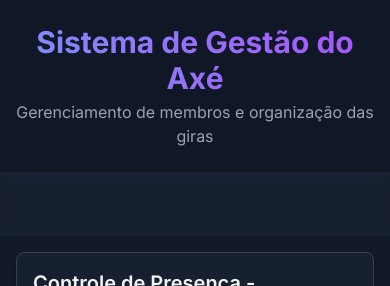
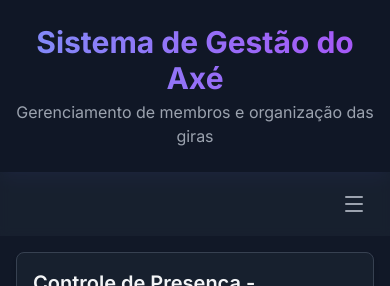
Before and after one commit to carlosvittor-ui/gestao_do-centro, a React (Vite) app: page / in a window 390 px wide. Shown: the top 286 px of the page. Built offline with nearby package versions, Linux system fonts and the light colour scheme.

Commit message:
Update App.tsx

```diff
--- a/App.tsx
+++ b/App.tsx
@@ -7,6 +7,7 @@ import OrganizacaoGira from './components/OrganizacaoGira';
 import HistoricoView from './components/HistoricoView';
 import { Header } from './components/Header';
 import { Footer } from './components/Footer';
+import { Menu, X } from 'lucide-react';
 
 const App: React.FC = () => {
   const [filhos, setFilhos] = useState<Filho[]>([]);
@@ -30,6 +31,8 @@ const App: React.FC = () => {
 
   // State for Festa/Homenagem
   const [festas, setFestas] = useState<FestaHomenagemEvento[]>([]);
+
+  const [isMobileMenuOpen, setIsMobileMenuOpen] = useState(false);
 
 
   const dataDeHoje = new Date().toLocaleDateString('pt-BR');
@@ -285,19 +288,40 @@ const App: React.FC = () => {
       { id: View.Historico, label: 'Histórico de Giras' },
   ];
 
+  const handleNavClick = (view: View) => {
+    setCurrentView(view);
+    setIsMobileMenuOpen(false);
+  }
+
   return (
     <div className="min-h-screen bg-gray-900 text-gray-200 flex flex-col">
       <Header />
       <nav className="bg-gray-800/50 backdrop-blur-sm sticky top-0 z-10">
         <div className="max-w-7xl mx-auto px-4 sm:px-6 lg:px-8">
-          <div className="flex items-center justify-center h-16">
-            <div className="flex items-center">
+          <div className="relative flex items-center justify-center h-16">
+
+            {/* Mobile menu button*/}
+            <div className="absolute inset-y-0 right-0 flex items-center md:hidden">
+              <button
+                onClick={() => setIsMobileMenuOpen(!isMobileMenuOpen)}
+                type="button"
+                className="inline-flex items-center justify-center p-2 rounded-md text-gray-400 hover:text-white hover:bg-gray-700 focus:outline-none focus:ring-2 focus:ring-inset focus:ring-white"
+                aria-controls="mobile-menu"
+                aria-expanded="false"
+              >
+                <span className="sr-only">Open main menu</span>
+                {isMobileMenuOpen ? <X className="block h-6 w-6" /> : <Menu className="block h-6 w-6" />}
+              </button>
+            </div>
+
+            {/* Desktop Menu */}
+            <div className="flex-1 flex items-center justify-center">
               <div className="hidden md:block">
                 <div className="flex items-baseline space-x-4">
                   {tabs.map((tab) => (
                     <button
                       key={tab.id}
-                      onClick={() => setCurrentView(tab.id)}
+                      onClick={() => handleNavClick(tab.id)}
                       className={`${
                         currentView === tab.id
                           ? 'bg-indigo-500 text-white'
@@ -310,8 +334,30 @@ const App: React.FC = () => {
                 </div>
               </div>
             </div>
+
           </div>
         </div>
+
+        {/* Mobile menu, show/hide based on menu state. */}
+        {isMobileMenuOpen && (
+          <div className="md:hidden" id="mobile-menu">
+            <div className="px-2 pt-2 pb-3 space-y-1 sm:px-3">
+              {tabs.map((tab) => (
+                <button
+                  key={tab.id}
+                  onClick={() => handleNavClick(tab.id)}
+                  className={`${
+                    currentView === tab.id
+                      ? 'bg-indigo-500 text-white'
+                      : 'text-gray-300 hover:bg-gray-700 hover:text-white'
+                  } block w-full text-left px-3 py-2 rounded-md text-base font-medium transition-colors duration-200`}
+                >
+                  {tab.label}
+                </button>
+              ))}
+            </div>
+          </div>
+        )}
       </nav>
       <main className="flex-grow container mx-auto p-4 sm:p-6 lg:p-8">
         {renderView()}
```
